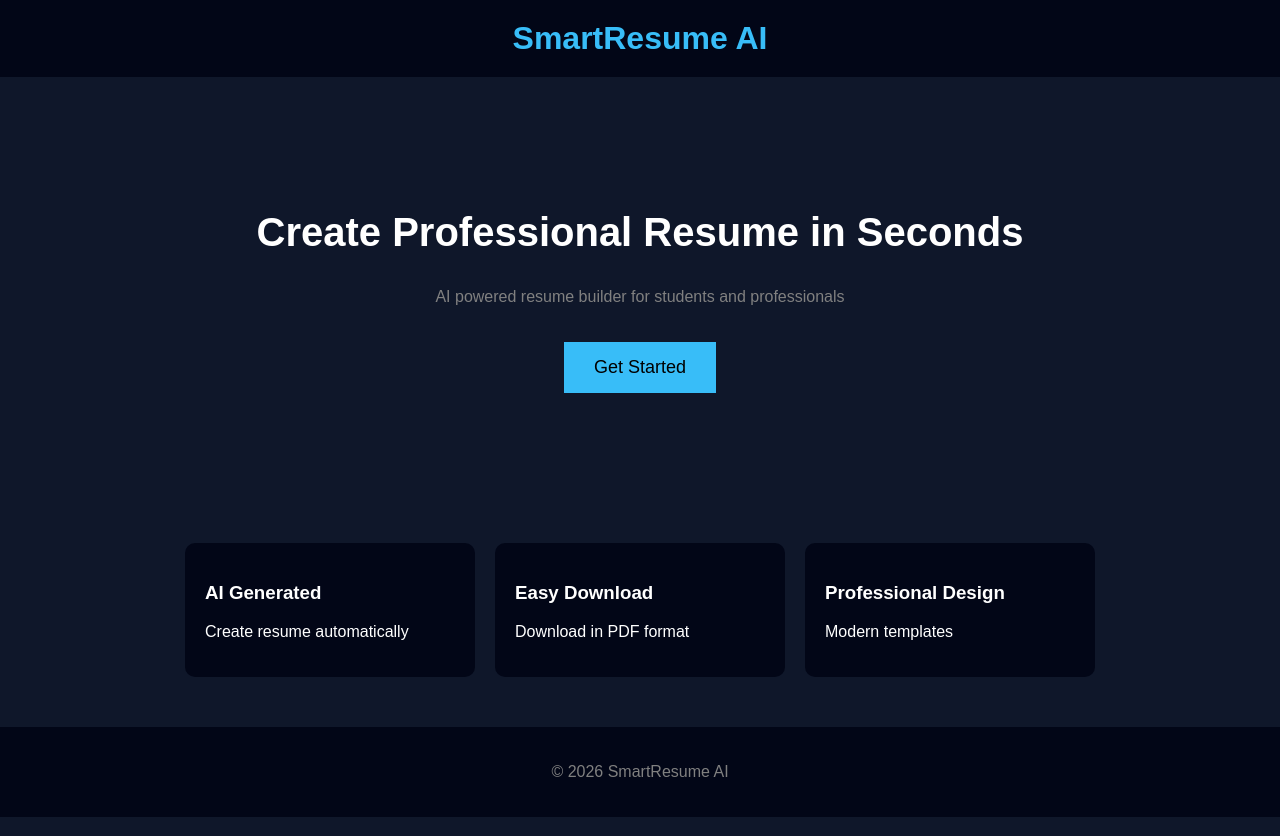
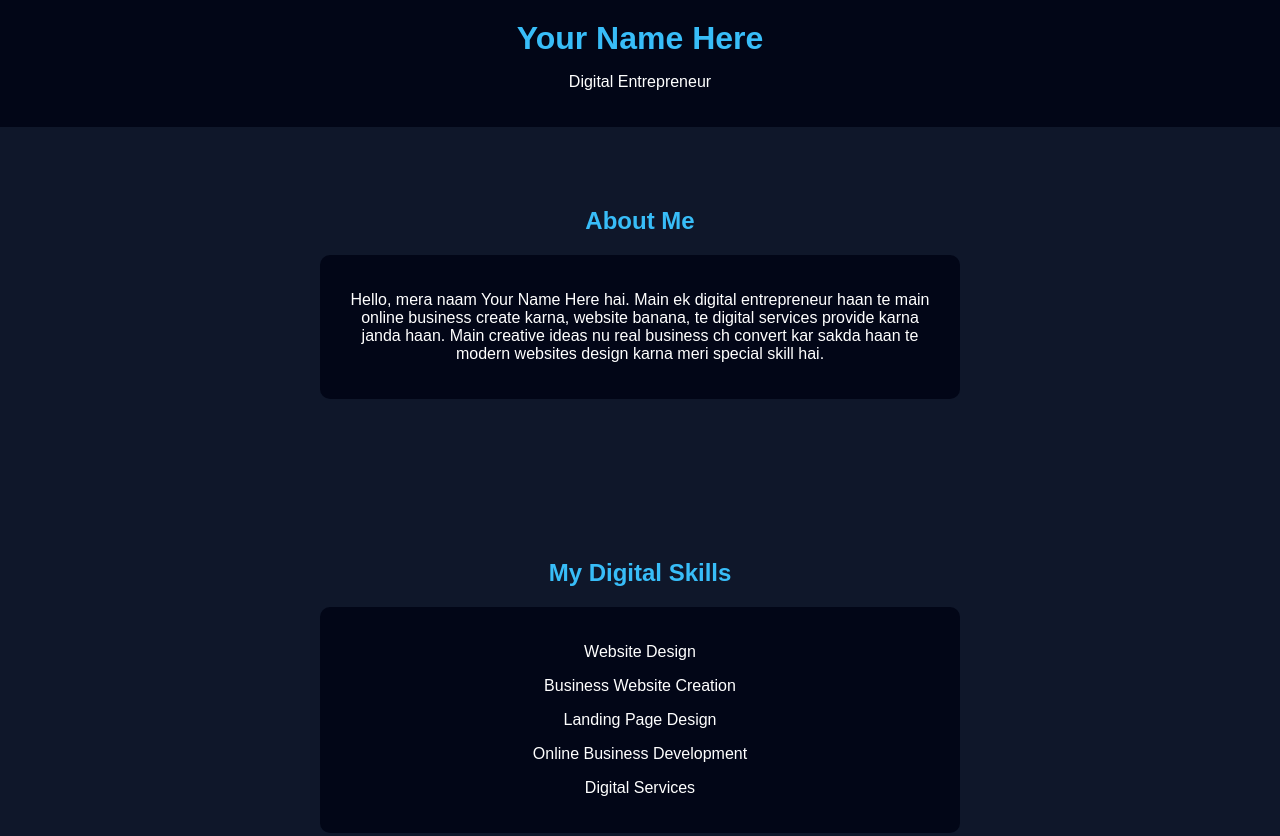
Before and after one commit to amritpal219/my-website, a plain HTML site: page index.html in a window 1280 px wide. Shown: the top 836 px of the page. Drawn offline with Linux system fonts and the light colour scheme.

Commit message:
Update index.html

```diff
--- a/index.html
+++ b/index.html
@@ -2,14 +2,14 @@
 <html lang="en">
 <head>
 <meta charset="UTF-8">
-<title>SmartResume AI</title>
+<title>My Digital Business</title>
 <meta name="viewport" content="width=device-width, initial-scale=1.0">
 
 <style>
 
 body{
-font-family: Arial, sans-serif;
 margin:0;
+font-family:Arial;
 background:#0f172a;
 color:white;
 }
@@ -21,52 +21,31 @@ text-align:center;
 }
 
 header h1{
+color:#38bdf8;
 margin:0;
+}
+
+section{
+padding:60px 20px;
+text-align:center;
+}
+
+h2{
 color:#38bdf8;
 }
 
-.hero{
-padding:100px 20px;
-text-align:center;
-}
-
-.hero h2{
-font-size:40px;
-}
-
-.hero p{
-color:gray;
-}
-
-.btn{
-background:#38bdf8;
-color:black;
-padding:15px 30px;
-border:none;
-font-size:18px;
-cursor:pointer;
-margin-top:20px;
-}
-
-.features{
-display:flex;
-justify-content:center;
-gap:20px;
-padding:50px;
-flex-wrap:wrap;
-}
-
-.card{
+.box{
 background:#020617;
+margin:20px auto;
 padding:20px;
-width:250px;
+max-width:600px;
 border-radius:10px;
 }
 
 footer{
+background:#020617;
+padding:20px;
 text-align:center;
-padding:20px;
-background:#020617;
 color:gray;
 }
 
@@ -77,41 +56,72 @@ color:gray;
 <body>
 
 <header>
-<h1>SmartResume AI</h1>
+
+<h1>Your Name Here</h1>
+
+<p>Digital Entrepreneur</p>
+
 </header>
 
-<section class="hero">
+<section>
 
-<h2>Create Professional Resume in Seconds</h2>
+<h2>About Me</h2>
 
-<p>AI powered resume builder for students and professionals</p>
+<div class="box">
 
-<button class="btn">Get Started</button>
+<p>
+
+Hello, mera naam Your Name Here hai. Main ek digital entrepreneur haan te main online business create karna, website banana, te digital services provide karna janda haan.
+
+Main creative ideas nu real business ch convert kar sakda haan te modern websites design karna meri special skill hai.
+
+</p>
+
+</div>
 
 </section>
 
-<section class="features">
+<section>
 
-<div class="card">
-<h3>AI Generated</h3>
-<p>Create resume automatically</p>
+<h2>My Digital Skills</h2>
+
+<div class="box">
+
+<p>Website Design</p>
+
+<p>Business Website Creation</p>
+
+<p>Landing Page Design</p>
+
+<p>Online Business Development</p>
+
+<p>Digital Services</p>
+
 </div>
 
-<div class="card">
-<h3>Easy Download</h3>
-<p>Download in PDF format</p>
-</div>
+</section>
 
-<div class="card">
-<h3>Professional Design</h3>
-<p>Modern templates</p>
+<section>
+
+<h2>My Work</h2>
+
+<div class="box">
+
+<p>
+
+Main professional business websites create kar sakda haan jo companies apne business layi use kar sakdiyan ne.
+
+Main modern, fast, te professional design create karda haan jo clients nu attract karde ne.
+
+</p>
+
 </div>
 
 </section>
 
 <footer>
 
-<p>© 2026 SmartResume AI</p>
+<p>© 2026 My Digital Business</p>
 
 </footer>
 
```
